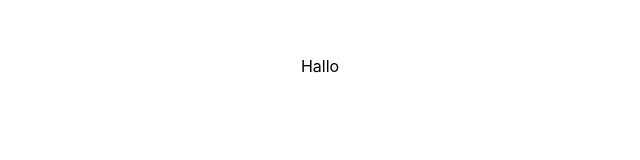
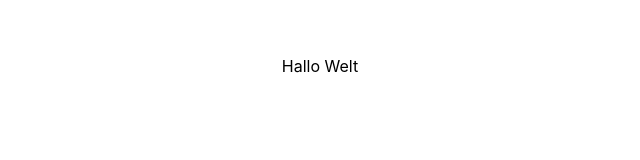
Before and after one commit to tatjanafichtner/capstone-fast-reading-app, a Next.js app: page / in a window 1280 px wide. Shown: the part 334-494 px from the top of the page, without its empty margins (320-960 px from the left). Built offline with nearby package versions, Linux system fonts and the light colour scheme.

Commit message:
second commit

```diff
--- a/pages/index.tsx
+++ b/pages/index.tsx
@@ -13,7 +13,7 @@ const Home: NextPage = () => {
       </Head>
 
       <main className={styles.main}>
-        <p> Hallo </p>
+        <p> Hallo Welt</p>
       </main>
 
       <footer className={styles.footer}>
--- a/pages/test.tsx
+++ /dev/null
@@ -1 +0,0 @@
-// blablubb test
```
